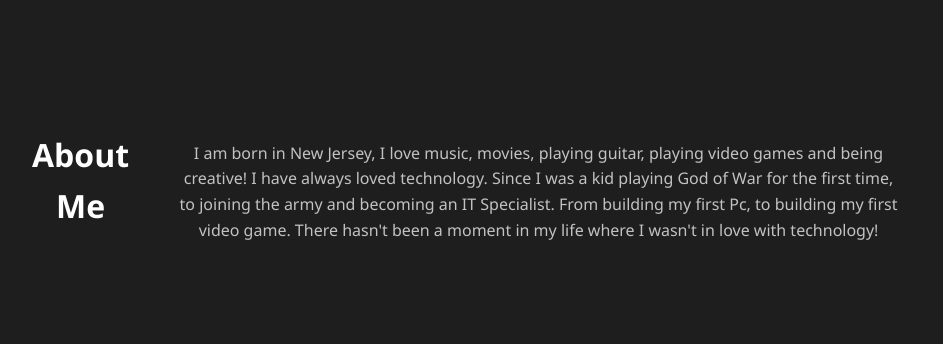
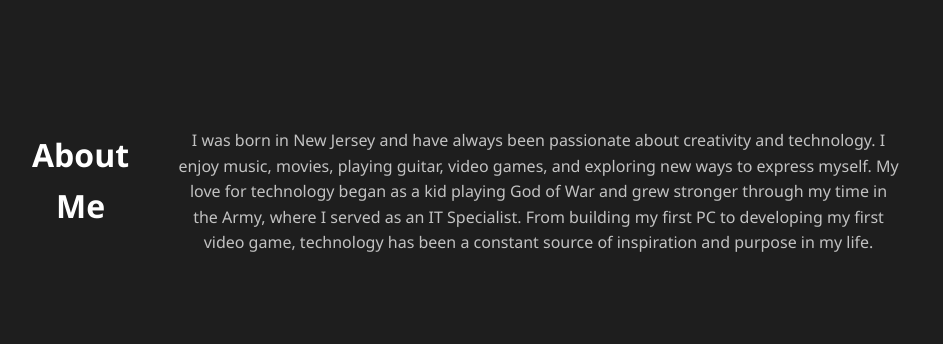
Before and after one commit to Luisp620/Portfolio-Website, a plain HTML site: page index.html in a window 1280 px wide. Shown: the part 102-446 px from the top of the page, 0-943 px from the left. Drawn offline with Linux system fonts and the light colour scheme.

Commit message:
added new bio

```diff
--- a/index.html
+++ b/index.html
@@ -30,7 +30,7 @@
     <main>
         <section id="about" class="reveal" aria-labelledby="about-me">
             <h2 id="about-heading">About Me</h2>
-            <p>I am born in New Jersey, I love music, movies, playing guitar, playing video games and being creative! I have always loved technology. Since I was a kid playing God of War for the first time, to joining the army and becoming an IT Specialist. From building my first Pc, to building my first video game. There hasn't been a moment in my life where I wasn't in love with technology!</p>
+            <p>I was born in New Jersey and have always been passionate about creativity and technology. I enjoy music, movies, playing guitar, video games, and exploring new ways to express myself. My love for technology began as a kid playing God of War and grew stronger through my time in the Army, where I served as an IT Specialist. From building my first PC to developing my first video game, technology has been a constant source of inspiration and purpose in my life.</p>
             <img src="Images\Me.jpg" alt="Portait of Luis Polanco" />
         </section>
         <section id="projects" class="reveal" aria-labelledby="projects-heading">
```
